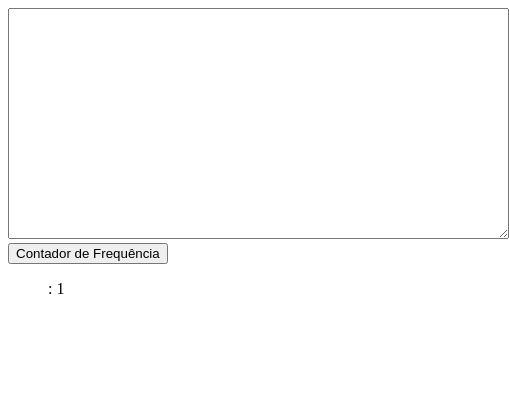
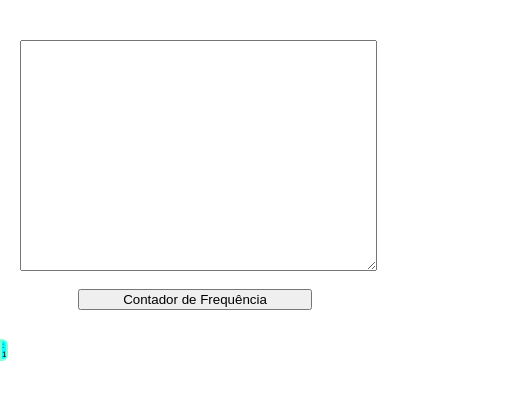
Before and after one commit to Kenzie-Academy-Brasil-Developers/entrega-contador-frequencia-sprint-3-johkker, a plain HTML site: page index.html in a window 390 px wide. Both pictures are taken after a click on the button "Contador de Frequência". Shown: the whole page, 509 px wide, since content can reach past the window. Drawn offline with Linux system fonts and the light colour scheme.

Commit message:
Finalizado com mobile first

```diff
--- a/index.html
+++ b/index.html
@@ -5,6 +5,7 @@
     <meta charset="UTF-8">
     <meta http-equiv="X-UA-Compatible" content="IE=edge">
     <meta name="viewport" content="width=device-width, initial-scale=1.0">
+    <link rel="stylesheet" href="style.css">
     <title>Document</title>
 </head>
 
--- a/scripts.js
+++ b/scripts.js
@@ -23,19 +23,20 @@ function Counter() {
         }
     }
 
-        const orderedList = document.createElement("ol");
-        orderedList.style.listStyle = "none";
+        const orderedLetters = document.createElement("ol");
+        const orderedWords = document.createElement("ol");
         const letters = document.getElementById("lettersDiv");
         const words = document.getElementById("wordsDiv")
-        letters.appendChild(orderedList);
-        words.appendChild(orderedList)
+        letters.appendChild(orderedLetters);
+        words.appendChild(orderedWords);
 
     for (let letter in letterCounts) {
 
         const textContent = `${letter}: ${letterCounts[letter]} `;
         const listItems = document.createElement("li")
+        listItems.style.width = `${letterCounts[letter]}px`
         listItems.innerText = textContent;
-        orderedList.appendChild(listItems);
+        orderedLetters.appendChild(listItems);
     }
 
 
@@ -59,8 +60,9 @@ function Counter() {
     for (let word in wordCounts) {
         const textContent = `${word}: ${wordCounts[word]}`;
         const listItems = document.createElement("li")
+        listItems.style.width = `${wordCounts[word]*4}px`
         listItems.innerText = textContent;
-        orderedList.appendChild(listItems);
+        orderedWords.appendChild(listItems);
     }
 
 }
--- a/style.css
+++ b/style.css
@@ -1,15 +1,56 @@
+textarea {
+    margin-top: 40px;
+    margin-left: 5%;
+    margin-right: 5%;
+    width: 90%;
+}
+#countButton {
+    width: 60%;
+    margin:auto;
+}
 body {
-    width: 400px;
+    width: 100%;
+    max-width: 400px;
     margin: auto;
     font-family: 'Helvetica Neue', Arial, Helvetica, sans-serif;
+    display: flex;
+    flex-direction: column;
+
 }
+
+
 ol {
     list-style: none;
     font-size: 0.5em;
+    display: flex;
+    flex-direction: column;
+    overflow:auto;
+    align-content: flex-start;
+    align-items: flex-start;
+    padding-left: 0px;
+
 }
-ul {
-    list-style: none;
+
+li {
+    text-align: justify;
+    margin-top: 5px;
+    margin-right: 5px;
+    background-color: aqua;
+    border: 2px solid aquamarine;
+    border-radius: 0px 6px 6px 0px;
 }
-li {
-    font-size: 0.5em;
+
+
+@media screen and (min-width: 600px) {
+    textarea {
+        height: 28vh;
+    }
+    body {
+      width: 500px;
+      max-width: fit-content;
+  }
+  ol {
+      height: 120px;
+  }
+
 }
```
